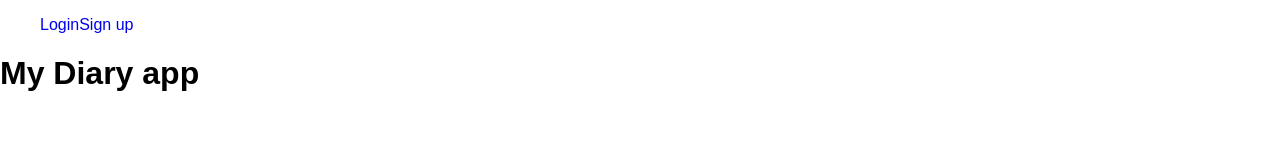
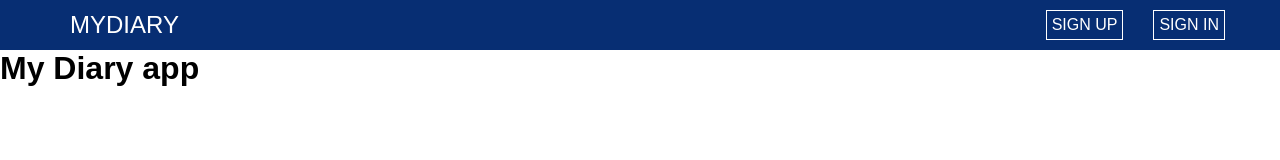
Before and after one commit to slimsolz/MyDiary-React, a React app: page / in a window 1280 px wide. Built offline with nearby package versions, Linux system fonts and the light colour scheme.

Commit message:
Add navigation bar

```diff
--- a/src/components/App.js
+++ b/src/components/App.js
@@ -1,14 +1,14 @@
 import React from 'react'
 import { Switch, Route } from 'react-router-dom';
 
-import Header from './Header/Header';
+import Navbar from './common/Navbar/Navbar';
 import Main from './Main/Main';
 import './App.scss';
 
 export default function App() {
   return (
     <div>
-      <Header />
+      <Navbar />
       <Switch>
         <Route exact path='/login' component={Main} />
       </Switch>
--- a/src/components/App.scss
+++ b/src/components/App.scss
@@ -1,5 +1,6 @@
-body {
+* {
   margin: 0;
   padding: 0;
   font-family: sans-serif;
+  box-sizing: border-box;
 }
--- a/src/components/Header/Header.js
+++ /dev/null
@@ -1,15 +0,0 @@
-import React from 'react';
-import { Link } from 'react-router-dom';
-
-import './Header.scss';
-
-export default function Header() {
-  return (
-    <div>
-      <ul>
-        <li><Link to='/login'>Login</Link></li>
-        <li><Link to='/signup'>Sign up</Link></li>
-      </ul>
-    </div>
-  )
-};
--- a/src/components/Header/Header.scss
+++ /dev/null
@@ -1,8 +0,0 @@
-ul li {
-  display: inline;
-  list-style: none;
-
-  a {
-    text-decoration: none;
-  }
-}
--- /dev/null
+++ b/src/components/common/Navbar/Navbar.js
@@ -0,0 +1,18 @@
+import React from 'react';
+import { Link } from 'react-router-dom';
+
+import './Navbar.scss';
+
+export default function Navbar() {
+  return (
+    <header className="navbar">
+      <div className="logo"><Link to="/">mydiary</Link></div>
+      <div className="nav-list">
+        <ul>
+          <Link to="/signup"><li>SIGN UP</li></Link>
+          <Link to="/login"><li>SIGN IN</li></Link>
+        </ul>
+      </div>
+    </header>
+  )
+}
--- /dev/null
+++ b/src/components/common/Navbar/Navbar.scss
@@ -0,0 +1,51 @@
+.navbar {
+  display: flex;
+  justify-content: space-between;
+  color: #fff;
+  background-color: #072e73;
+  padding: 0 40px;
+
+  .logo {
+    flex-basis: 20%;
+    margin: auto;
+    font-size: 1.5em;
+    text-transform: uppercase;
+
+    a {
+      text-decoration: none;
+      color: #fff;
+    }
+
+    a:hover {
+      border: 1px solid #fff;
+      padding: 5px;
+    }
+  }
+
+  .nav-list {
+    flex-basis: 75%;
+  }
+}
+
+.navbar .nav-list ul {
+  margin: 10px auto;
+  display: flex;
+  justify-content: flex-end;
+
+  li {
+    display: inline-flex;
+    border: 1px solid #fff;
+    padding: 5px;
+  }
+
+  a {
+    margin: 0 15px;
+    text-decoration: none;
+    color: #fff;
+  }
+
+  a:hover {
+    background-color: #fff;
+    color: #072e73;
+  }
+}
--- a/src/index.js
+++ b/src/index.js
@@ -7,5 +7,5 @@ render(
   <BrowserRouter>
     <App />
   </BrowserRouter>,
-  document.getElementById('root'
-));
+  document.getElementById('root')
+);
```
Also changed, not shown: src/assets/images/background_home.jpg (added), src/assets/images/landing_bg.jpg (added), src/assets/images/miss_u.jpg (added), src/assets/images/profile_bg.jpg (added).
